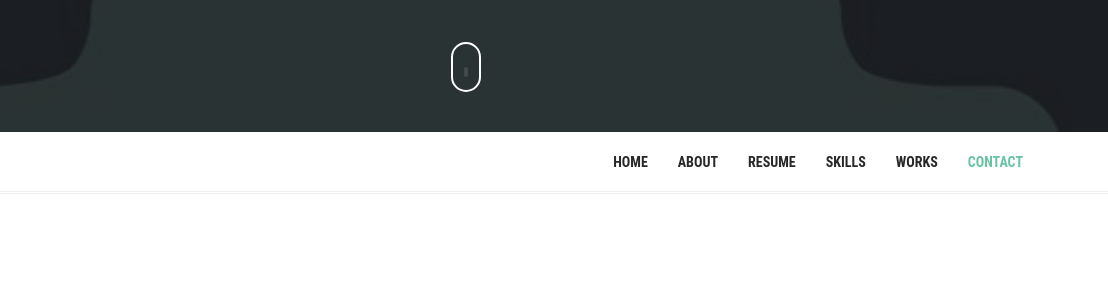
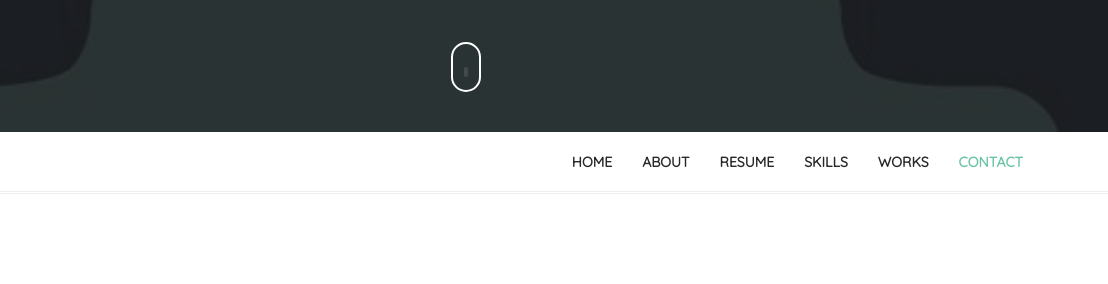
Before and after one commit to silence1777/GCD1202-silence1777, a plain HTML site: page index.html in a window 1280 px wide. Shown: the part 668-952 px from the top of the page, 172-1280 px from the left. Drawn offline with Linux system fonts and the light colour scheme.

Commit message:
Sixth Commit
Change the font types.

```diff
--- a/index.html
+++ b/index.html
@@ -37,9 +37,11 @@
   <link rel="apple-touch-icon-precomposed" sizes="114x114" href="assets/images/ico/apple-touch-icon-114-precomposed.png">
   <link rel="apple-touch-icon-precomposed" sizes="72x72" href="assets/images/ico/apple-touch-icon-72-precomposed.png">
   <link rel="apple-touch-icon-precomposed" href="assets/images/ico/apple-touch-icon-57-precomposed.png">
+  <link href="https://fonts.googleapis.com/css?family=Quicksand" rel="stylesheet">
   <style>
     .skill-title {
       width: 30%;
+      font-family: 'Quicksand', sans-serif;
     }
     .progress{
       width: 55%
@@ -52,6 +54,9 @@
     }
     .my-signature img{
       width: 20%
+    }
+    .navbar-nav li{
+      font-family: 'Quicksand', sans-serif;
     }
   </style>
 </head>
@@ -111,6 +116,7 @@
 						<li><a href="#skills">Skills</a></li>
 						<li><a href="#works">Works</a></li>
             <li><a href="#contact">Contact</a></li>
+
 					</ul>
 				</div>
 			</div><!-- .container -->
```
